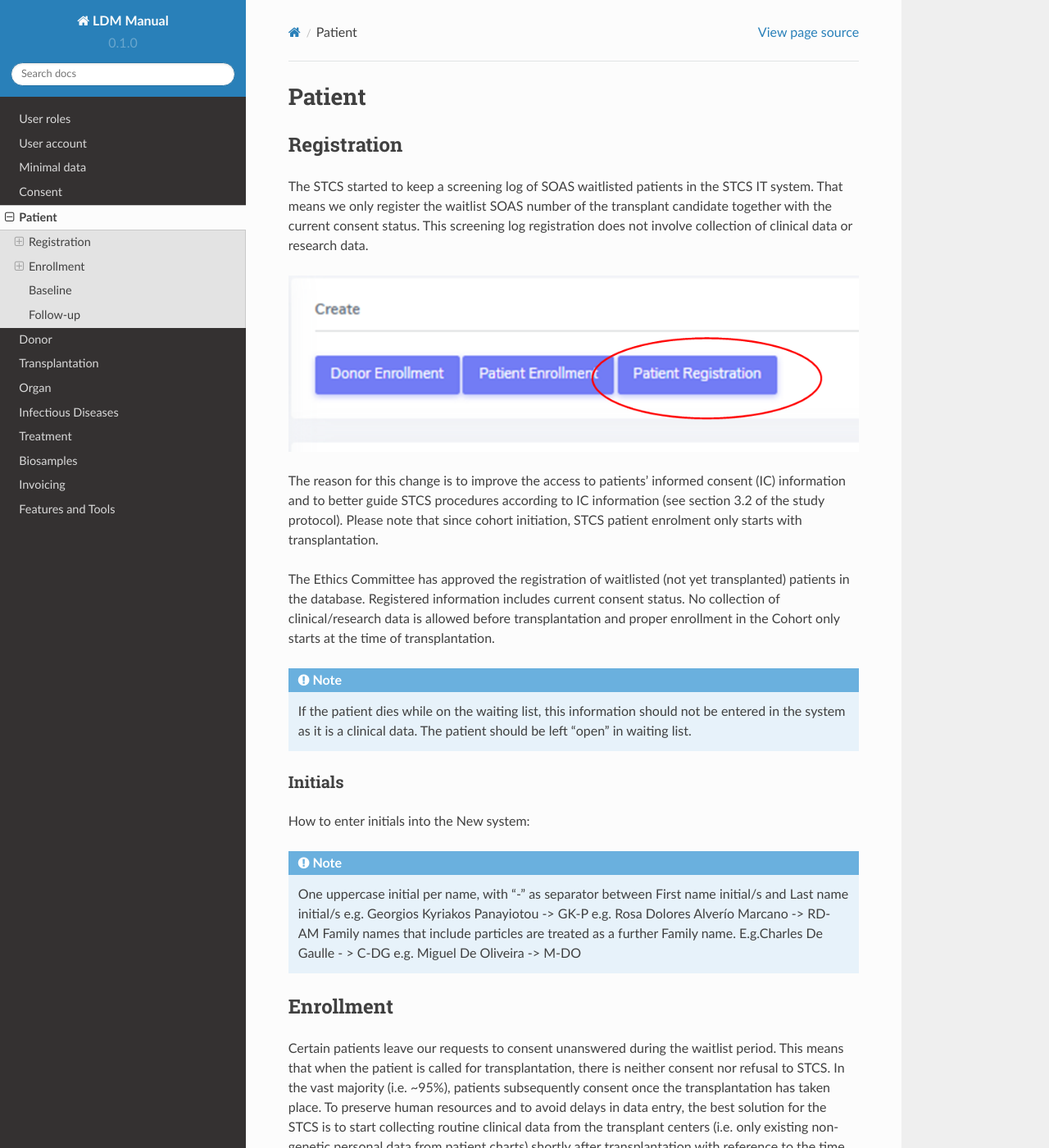
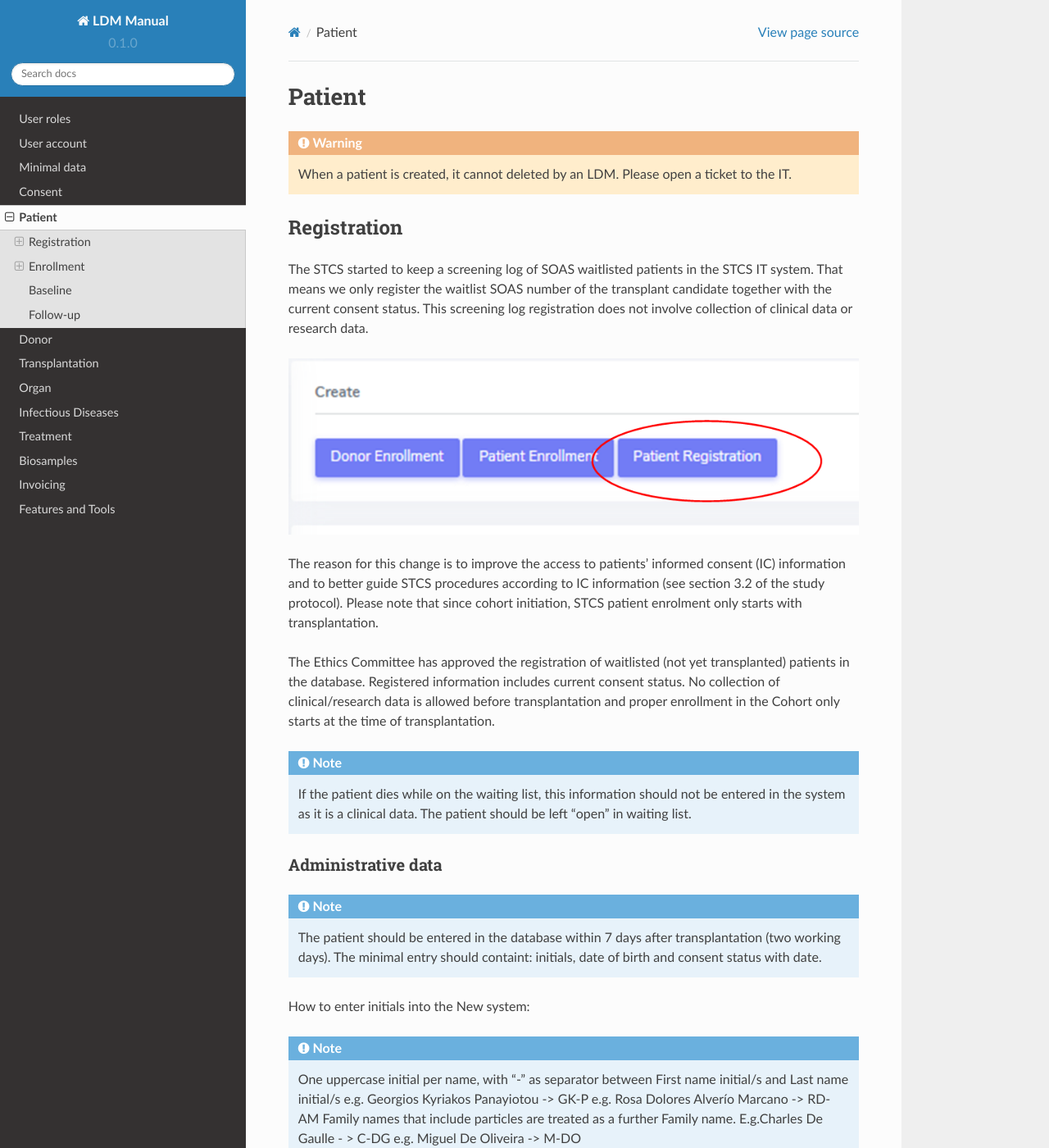
Before and after one commit to swiss-transplant-cohort-study/3LC-user-manual, a Sphinx documentation site: the page built from docs/source/patient.rst, in a window 1280 px wide and 1400 px high. Shown: the whole window at 82% size. Built offline with Sphinx 7.4.7 and the Read the Docs theme 2.0.0, drawn with Linux system fonts in a browser that asks for light colours.

Commit message:
Update patient.rst

```diff
--- a/docs/source/patient.rst
+++ b/docs/source/patient.rst
@@ -1,5 +1,8 @@
 Patient
 *******************
+
+.. warning::
+   When a patient is created, it cannot deleted by an LDM. Please open a ticket to the IT.
 
 Registration
 ========================
@@ -21,8 +24,11 @@ The Ethics Committee has approved the registration of waitlisted (not yet transp
 
 
 
-Initials
+Administrative data
 --------
+
+.. note::
+   The patient should be entered in the database within 7 days after transplantation (two working days). The minimal entry should containt: initials, date of birth and consent status with date.
 
 How to enter initials into the New system:
 
```
